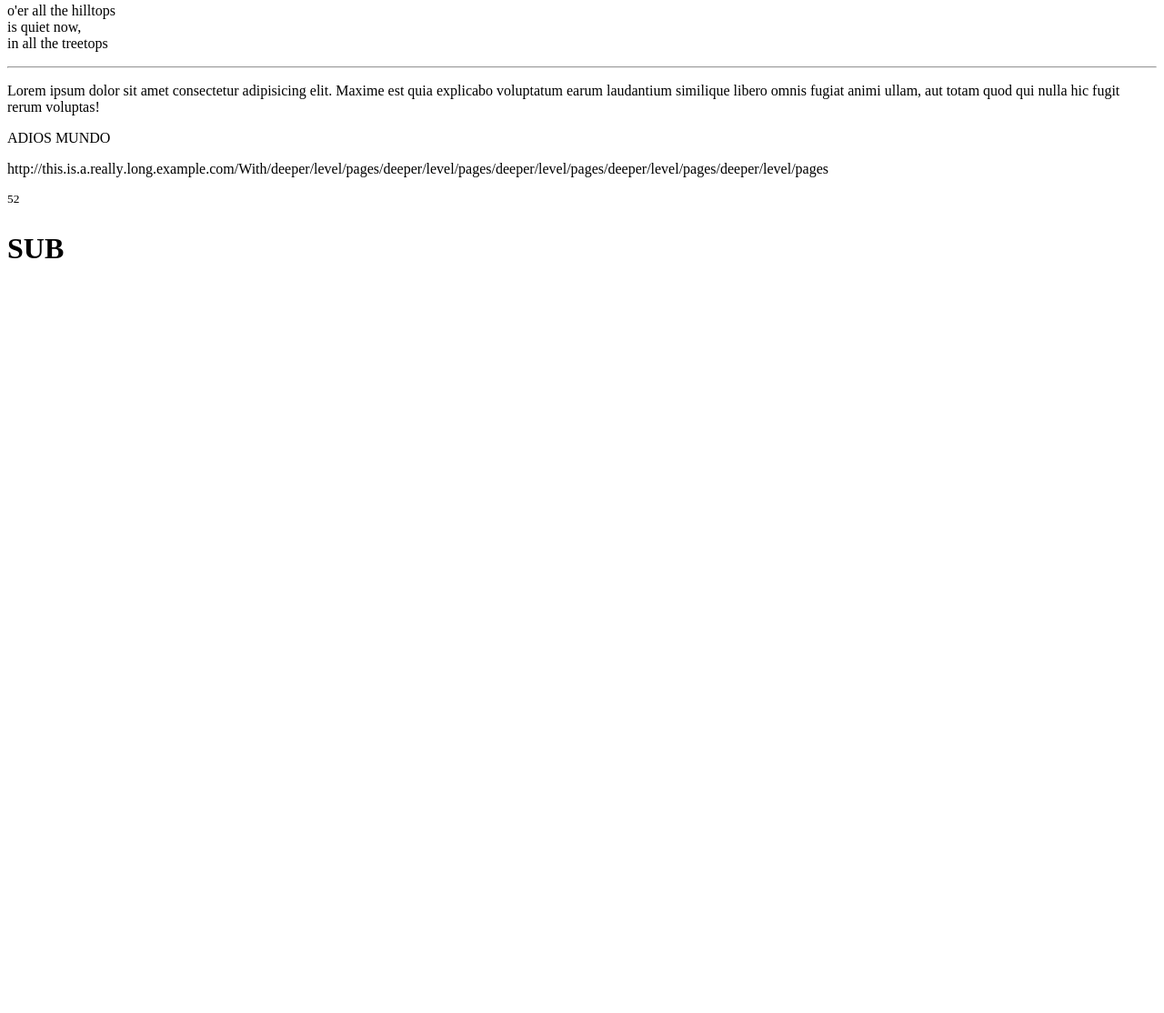
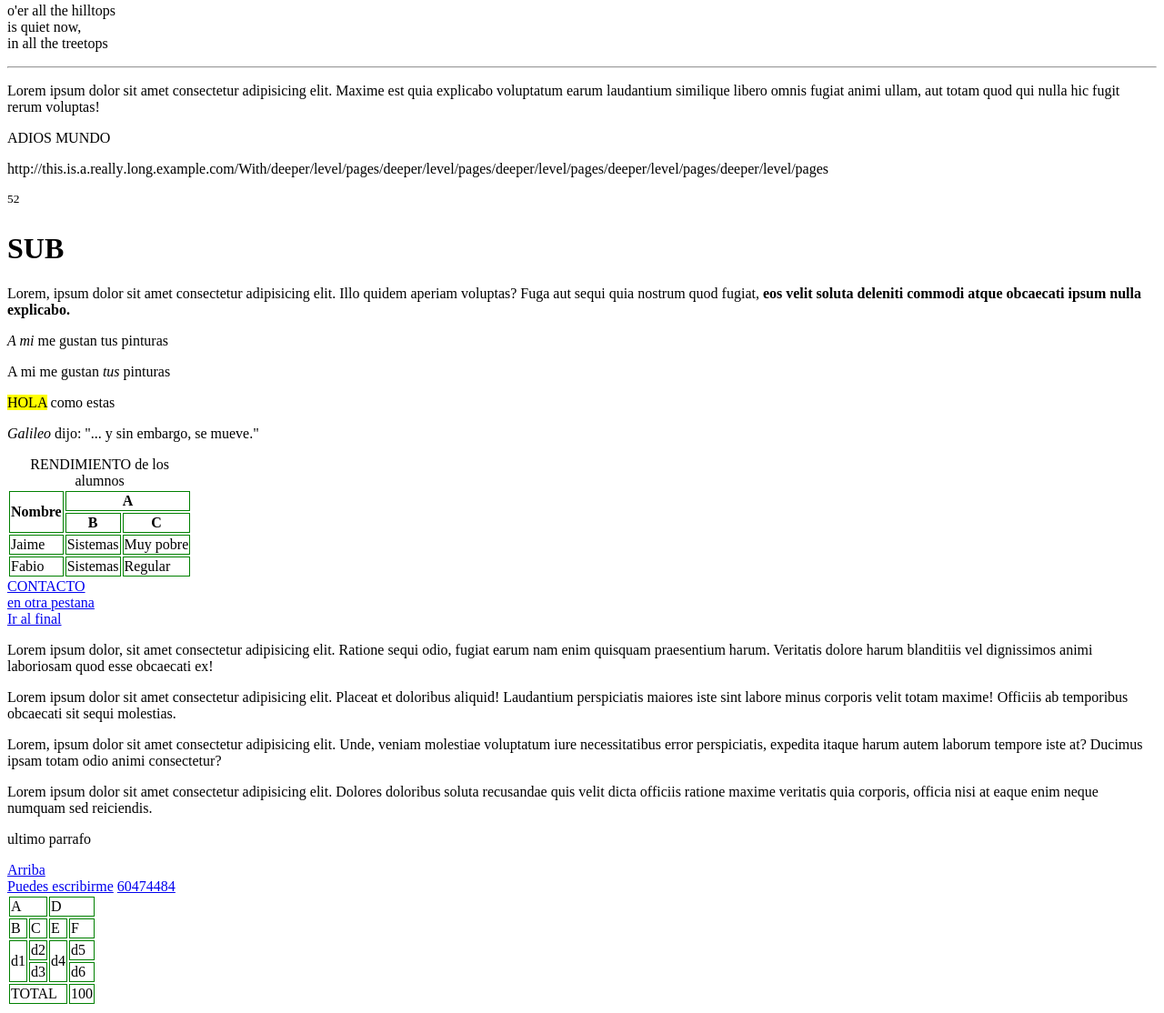
Before and after one commit to chelo7717/manejodetexto, a plain HTML site: page index.html in a window 1280 px wide. Shown: the part 578-1692 px from the top of the page at 91% size. Before the commit the page ends 892 px from the top, so only its background shows below. Drawn offline with Linux system fonts and the light colour scheme.

Commit message:
creando tablas

```diff
--- a/index.html
+++ b/index.html
@@ -5,6 +5,11 @@
     <meta http-equiv="X-UA-Compatible" content="IE=edge">
     <meta name="viewport" content="width=device-width, initial-scale=1.0">
     <title>Document</title>
+    <style>
+        table th,table td{
+            border: 1px solid green;
+        }
+    </style>
 </head>
 <body>
     <h1>MANEJO DE TEXTO</h1>
@@ -30,6 +35,82 @@
     <p>http://this<wbr>.is<wbr>.a<wbr>.really<wbr>.long<wbr>.example<wbr>.com/With<wbr>/deeper<wbr>/level<wbr>/pages<wbr>/deeper<wbr>/level<wbr>/pages<wbr>/deeper<wbr>/level<wbr>/pages<wbr>/deeper<wbr>/level<wbr>/pages<wbr>/deeper<wbr>/level<wbr>/pages</p>
     <sup>5</sup><sup>2</sup>
     <h1>SUB</h1>
+    <p>Lorem, ipsum dolor sit amet consectetur adipisicing elit. Illo quidem aperiam voluptas? Fuga aut sequi quia nostrum quod fugiat,<strong> eos velit soluta deleniti commodi atque obcaecati ipsum nulla explicabo.</strong></p>
+    <p><em>A mi </em>me gustan tus pinturas</p>
+    <p>A mi me gustan <em>tus  </em>pinturas</p>
+    <p><mark>HOLA</mark> como estas</p>
+    <p> <cite>Galileo</cite> dijo: "... y sin embargo, se mueve." </p>
+    <table>
+        <caption>RENDIMIENTO de los alumnos</caption>
+        <thead>
+            <th scope="col" colspan="1" rowspan="2">Nombre</th>
+            <th scope="col" colspan="2" rowspan="1">A</th>
 
+            </tr>
+            <tr>
+                <th scope="col">B</th>
+                <th scope="col">C</th>
+        </thead>
+        <tbody>
+            <td>Jaime</td>
+            <td>Sistemas</td>
+            <td>Muy pobre</td>
+            <tr>
+                <td>Fabio</td>
+                <td>Sistemas</td>
+                <td>Regular</td>
+            </tr>
+        </tbody>
+        <tfoot></tfoot>
+    </table>
+    <table>
+        <thead>
+            <tr>
+                <td colspan="2">A</td>
+                <td colspan="2">D</td>
+              </tr>
+              <tr>
+                <td>B</td>
+                <td>C</td>
+                <td>E</td>
+                <td>F</td>
+              </tr>
+        </thead>
+        <tbody>
+            <tr>
+                <td rowspan="2">d1</td>
+                <td>d2</td>
+                <td rowspan="2">d4</td>
+                <td>d5</td>
+            </tr>
+            <tr>
+                <td>d3</td>
+                <td>d6</td>
+            </tr>
+
+        </tbody>
+        <tfoot>
+            <tr>
+                <td colspan="3">TOTAL</td>
+                <td>100</td>
+            </tr>
+        </tfoot>
+        <a href="paginas/contactos.html">CONTACTO</a><br>
+        <a href="paginas/test.html" target="_blank">en otra pestana</a><br>
+        <a href="#ultimo">Ir al final</a>
+        <p>Lorem ipsum dolor, sit amet consectetur adipisicing elit. Ratione sequi odio, fugiat earum nam enim quisquam praesentium harum. Veritatis dolore harum blanditiis vel dignissimos animi laboriosam quod esse obcaecati ex!</p>
+        <p>Lorem ipsum dolor sit amet consectetur adipisicing elit. Placeat et doloribus aliquid! Laudantium perspiciatis maiores iste sint labore minus corporis velit totam maxime! Officiis ab temporibus obcaecati sit sequi molestias.</p>
+        <p>Lorem, ipsum dolor sit amet consectetur adipisicing elit. Unde, veniam molestiae voluptatum iure necessitatibus error perspiciatis, expedita itaque harum autem laborum tempore iste at? Ducimus ipsam totam odio animi consectetur?</p>
+        <p>Lorem ipsum dolor sit amet consectetur adipisicing elit. Dolores doloribus soluta recusandae quis velit dicta officiis ratione maxime veritatis quia corporis, officia nisi at eaque enim neque numquam sed reiciendis.</p>
+        <p id="ultimo">ultimo parrafo</p>
+        <a href="#top">Arriba</a>
+        <div>
+            <a href="mailto:chelo336@gmail.com">Puedes escribirme</a>
+            <a href="tel:+59169474484">60474484</a>
+
+        </div>
+
+
+    </table>
 </body>
 </html>
```
Also changed, not shown: paginas/contactos.html (added, +2 -0 lines), paginas/test.html (added, +12 -0 lines).
